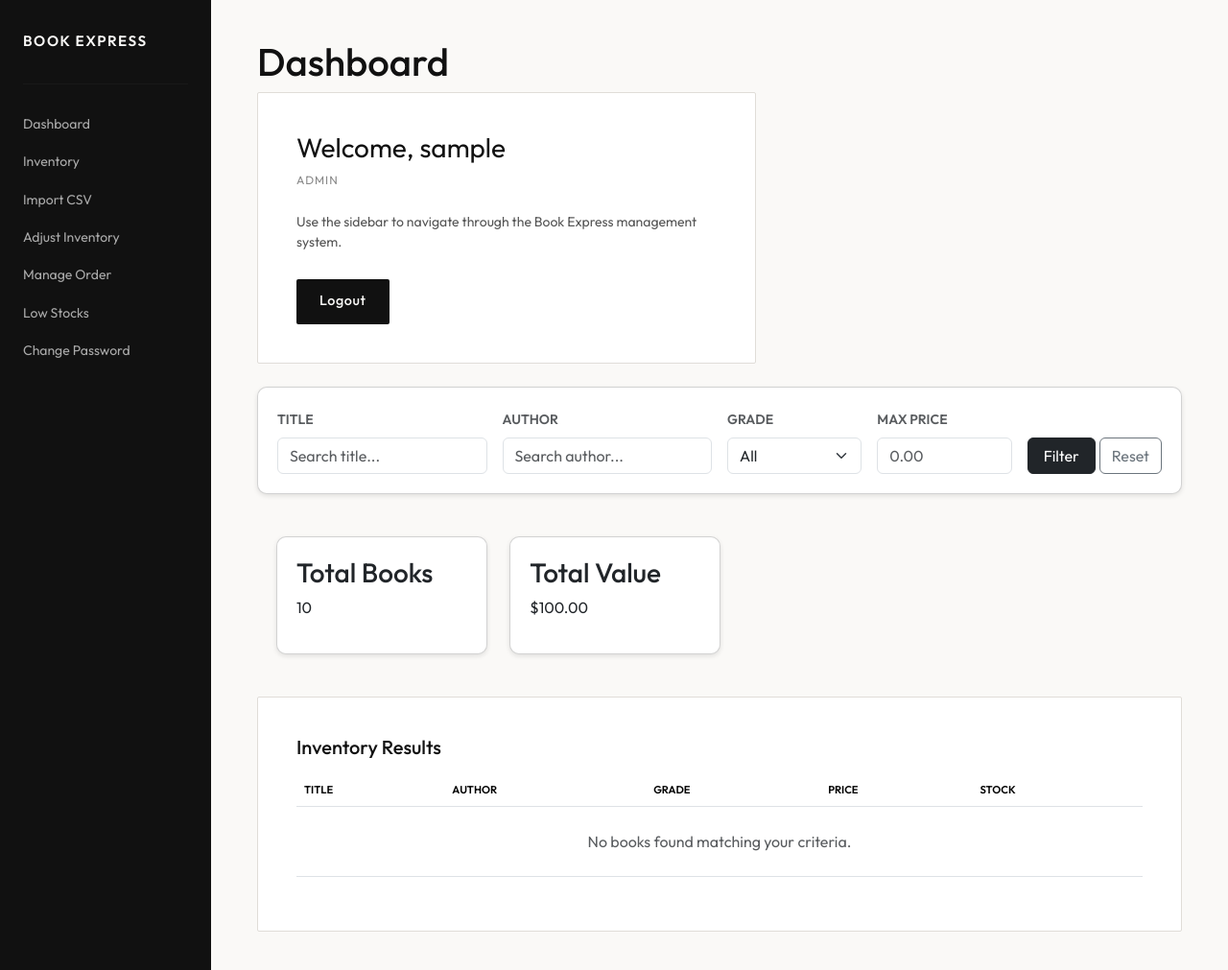
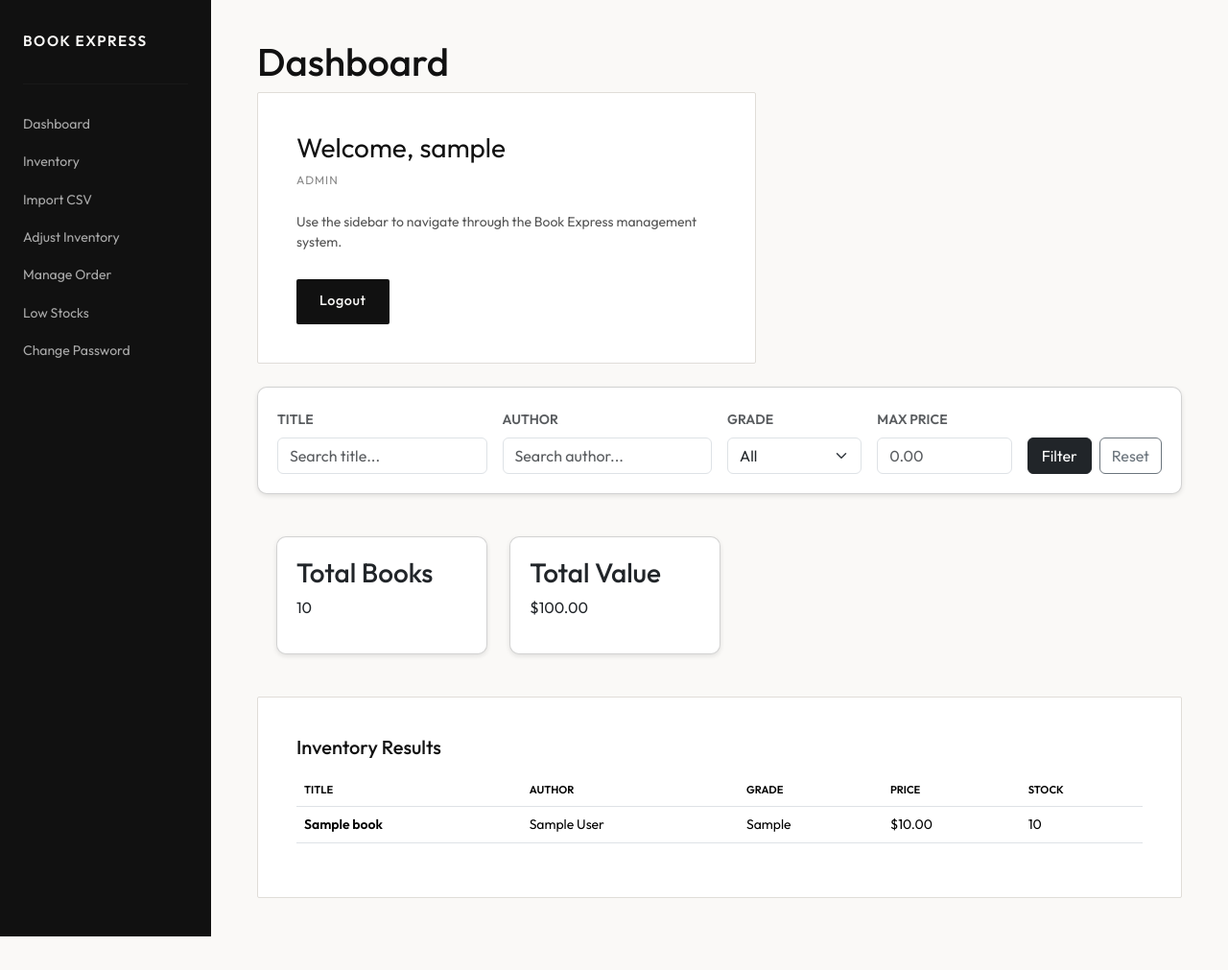
Before and after one commit to Jeimtax/2171-book-express, a Flask app: page /dashboard in a window 1280 px wide. Shown: the whole page at 96% size. After the commit the page ends 976 px from the top, so only its background shows below. Run offline with Flask 3, Linux system fonts and the light colour scheme; a user stored in the database is signed in; tables that the repository leaves empty hold one stand-in row (values such as "Sample post"); some libraries are stand-ins or nearby versions.

Commit message:
Please let this fix the search bar

```diff
--- a/app/models/inventorymanager.py
+++ b/app/models/inventorymanager.py
@@ -5,7 +5,7 @@ class InventoryManager:
 
     def add_book(self, title, author, price, grade, subject, quantity):
         """Adds a Book to the database"""
-        book = Book( title, author, price, grade, subject, quantity)
+        book = Book(title=title, author=author, price=price, grade=grade, subject=subject, quantity=quantity)
         db.session.add(book)
         db.session.commit()
         return book
@@ -18,19 +18,16 @@ class InventoryManager:
         db.session.commit()
         return True
 
-
-    @staticmethod
-    def manage_book_info(id, data):
+    def manage_book_info(self, id, title=None, author=None, price=None, grade=None, subject=None, quantity=None):
         """Allows to edit a singular or multiple attributes of a Book"""
         book = Book.query.get_or_404(id)
 
-        book.title = data.get('title')
-        book.author = data.get('author')
-        book.price = data.get('price')
-        book.condition = data.get('condition')
-        book.grade = data.get('grade')
-        book.subject = data.get('subject')
-        book.quantity = data.get('quantity')
+        if title is not None: book.title = title
+        if author is not None: book.author = author
+        if price is not None: book.price = price
+        if grade is not None: book.grade = grade
+        if subject is not None: book.subject = subject
+        if quantity is not None: book.quantity = quantity
 
         db.session.commit()
         return book
@@ -38,19 +35,19 @@ class InventoryManager:
     def search_books(self, title=None, author=None, grade=None, subject=None, max_price=None):
         query = Book.query
 
-        if title:
+        if title and title.strip():
             query = query.filter(Book.title.ilike(f"%{title}%"))
 
-        if author:
+        if author and author.strip():
             query = query.filter(Book.author.ilike(f"%{author}%"))
 
-        if grade:
+        if grade and grade.strip():
             query = query.filter(Book.grade == grade)
 
-        if subject:
+        if subject and subject.strip():
             query = query.filter(Book.subject == subject)
 
-        if max_price is not None and max_price != "":
+        if max_price:
             try:
                 price_value = float(max_price)
                 query = query.filter(Book.price <= price_value)
--- a/app/routes/auth_routes.py
+++ b/app/routes/auth_routes.py
@@ -26,7 +26,7 @@ def role_required(role):
 def register():
     if current_user.is_authenticated:
         flash('You are already logged in.', 'info')
-        return redirect(url_for('books.create')) # Redirect to your main index route
+        return redirect(url_for('dashboard.dashboard_page')) # Redirect to dashboard
 
     form = RegistrationForm()
 
@@ -54,7 +54,7 @@ def register():
 def login():
     if current_user.is_authenticated:
         flash('You are already logged in.', 'info')
-        return redirect(url_for('books.create')) # Redirect to your main index route
+        return redirect(url_for('dashboard.dashboard_page')) # Redirect to dashboard
 
     if request.method == 'POST':
         username = request.form['username']
@@ -108,8 +108,3 @@ def change_password():
         return redirect(url_for('dashboard.dashboard_page'))
 
     return render_template('change_password.html')
-
-@auth_bp.route('/dashboard')
-@login_required
-def dashboard():
-    return render_template('dashboard.html', user=current_user)
--- a/app/templates/dashboard.html
+++ b/app/templates/dashboard.html
@@ -93,8 +93,8 @@
             <label class="form-label small text-uppercase fw-bold text-muted">Max Price</label>
             <input type="number" step="0.01" name="max_price" class="form-control" placeholder="0.00" value="{{ request.args.get('max_price', '') }}">
         </div>
-        <div class="col-md-2 d-flex align-items-end gap-1">
-            <button type="submit" class="btn btn-dark w-100">Filter</button>
+        <div class="col-md-2 d-flex align-items-end gap-2">
+            <button type="submit" class="btn btn-dark flex-grow-1">Filter</button>
             <a href="{{ url_for('dashboard.dashboard_page') }}" class="btn btn-outline-secondary">Reset</a>
         </div>
     </form>
```
Also changed, not shown: app/routes/orders_routes.py (+4 -5 lines).
